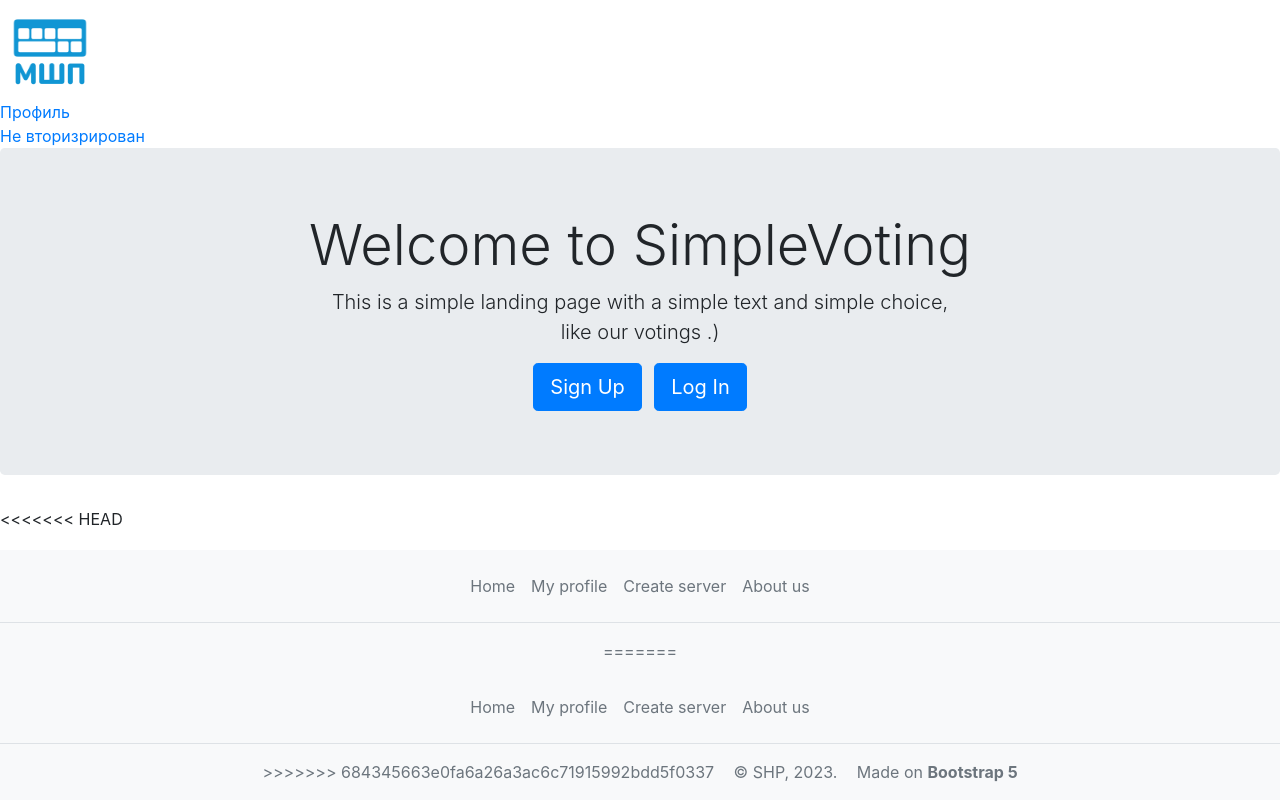
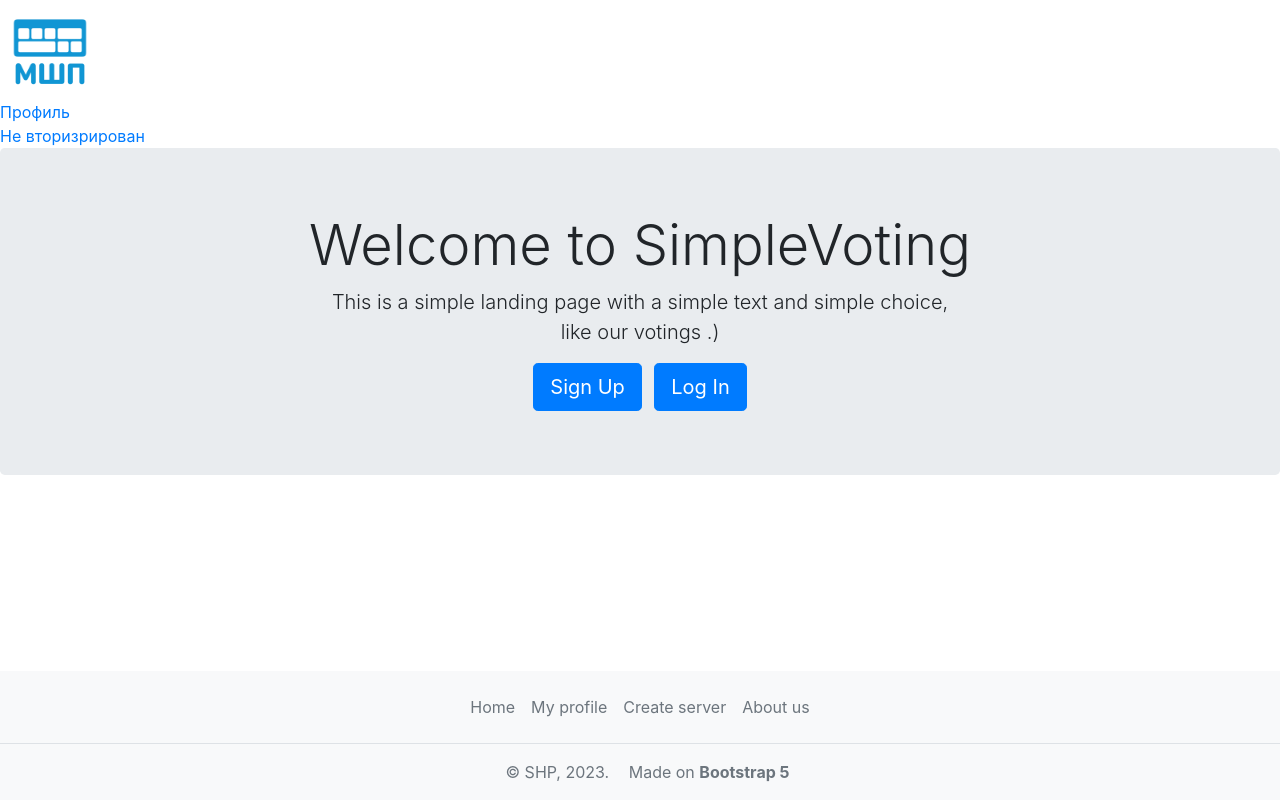
Before and after one commit to colan1ch/MinecraftDjango, a Django app: page / in a window 1280 px wide. Run offline with Django 4.2, Linux system fonts and the light colour scheme; some libraries are stand-ins or nearby versions.

Commit message:
Добавление футера

```diff
--- a/main/templates/base/footer.html
+++ b/main/templates/base/footer.html
@@ -1,4 +1,3 @@
-<<<<<<< HEAD
  <link rel="stylesheet" href="https://cdn.jsdelivr.net/npm/bootstrap@4.1.3/dist/css/bootstrap.min.css" integrity="sha384-MCw98/SFnGE8fJT3GXwEOngsV7Zt27NXFoaoApmYm81iuXoPkFOJwJ8ERdknLPMO" crossorigin="anonymous">
 
  <footer class="footer fixed-bottom py-3 text-lg-start bg-light text-muted mt-auto">
@@ -9,35 +8,7 @@
       <li class="nav-item"><a href="" class="nav-link px-2 text-muted">Create server</a></li>
       <li class="nav-item"><a href="" class="nav-link px-2 text-muted">About us</a></li>
     </ul>
-=======
-    <link rel="stylesheet" href="https://cdn.jsdelivr.net/npm/bootstrap@4.1.3/dist/css/bootstrap.min.css" integrity="sha384-MCw98/SFnGE8fJT3GXwEOngsV7Zt27NXFoaoApmYm81iuXoPkFOJwJ8ERdknLPMO" crossorigin="anonymous">
-  <footer class="footer fixed-bottom py-3 text-lg-start bg-light text-muted mt-auto">
-    <div class="text-center">
-      <ul class="nav justify-content-center border-bottom pb-3 mb-3">
-        <li class="nav-item"><a href="#" class="nav-link px-2 text-muted">Home</a></li>
-        <li class="nav-item"><a href="#" class="nav-link px-2 text-muted">My profile</a></li>
-        <li class="nav-item"><a href="#" class="nav-link px-2 text-muted">Create server</a></li>
-        <li class="nav-item"><a href="#" class="nav-link px-2 text-muted">About us</a></li>
-      </ul>
->>>>>>> 684345663e0fa6a26a3ac6c71915992bdd5f0337
       <span class="col-md-4 mb-0 text-muted"> &copy; SHP, 2023.</span>
       <span> Made on <a class="text-reset fw-bold" href="https://getbootstrap.com">Bootstrap 5</a> </span>
   </div>
  </footer>
-
-
-<footer class="d-flex flex-wrap justify-content-between align-items-center py-3 my-4 border-top">
-    <p class="col-md-4 mb-0 text-muted">© SHP, 2023Made on <a class="text-reset fw-bold" href="https://getbootstrap.com">Bootstrap 5</a></p>
-
-    <a href="/" class="col-md-4 d-flex align-items-center justify-content-center mb-3 mb-md-0 me-md-auto link-dark text-decoration-none">
-      <svg class="bi me-2" width="40" height="32"><use xlink:href="#bootstrap"></use></svg>
-    </a>
-
-    <ul class="nav col-md-4 justify-content-end">
-      <li class="nav-item"><a href="#" class="nav-link px-2 text-muted">Home</a></li>
-      <li class="nav-item"><a href="#" class="nav-link px-2 text-muted">Features</a></li>
-      <li class="nav-item"><a href="#" class="nav-link px-2 text-muted">Pricing</a></li>
-      <li class="nav-item"><a href="#" class="nav-link px-2 text-muted">FAQs</a></li>
-      <li class="nav-item"><a href="#" class="nav-link px-2 text-muted">About</a></li>
-    </ul>
-  </footer>
```
